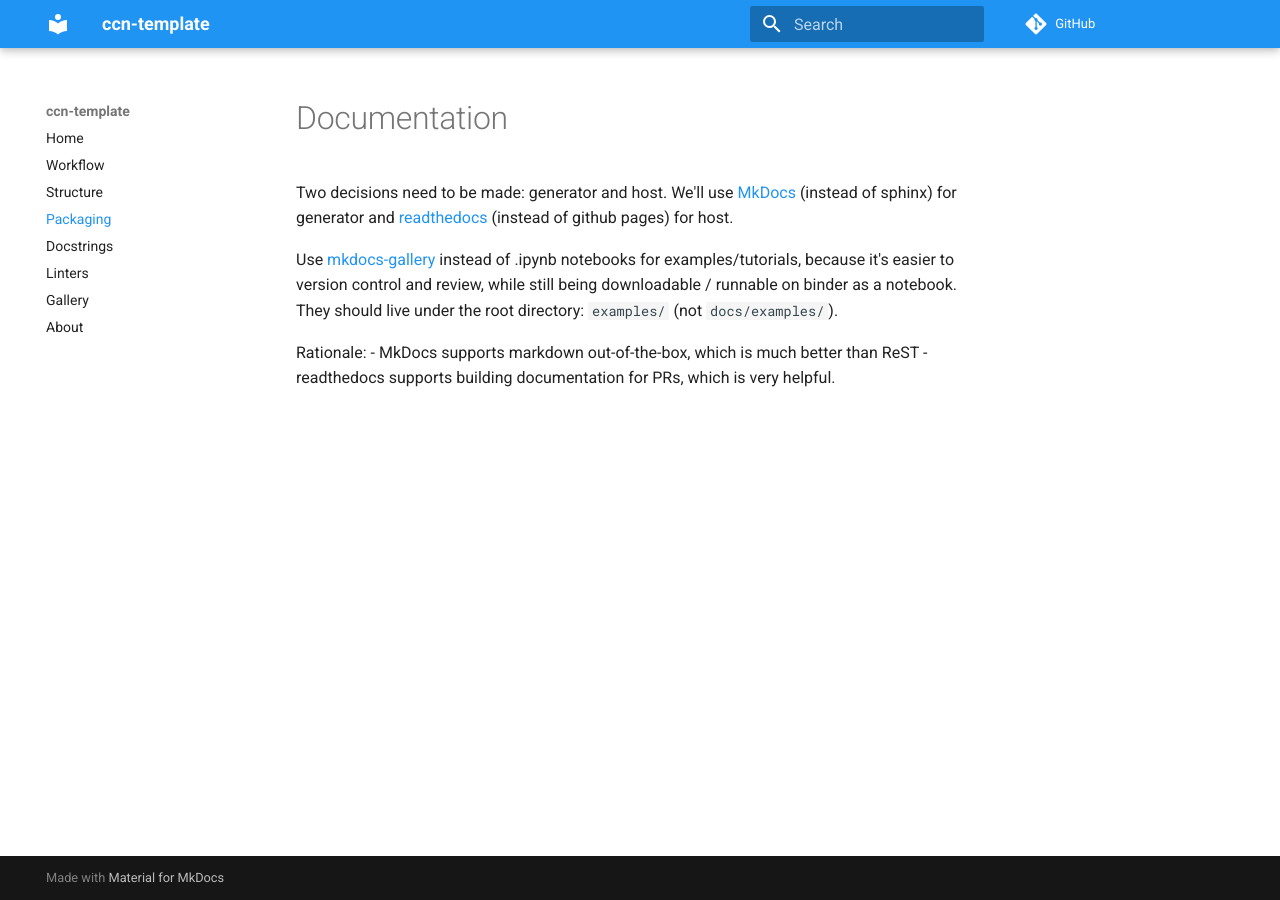
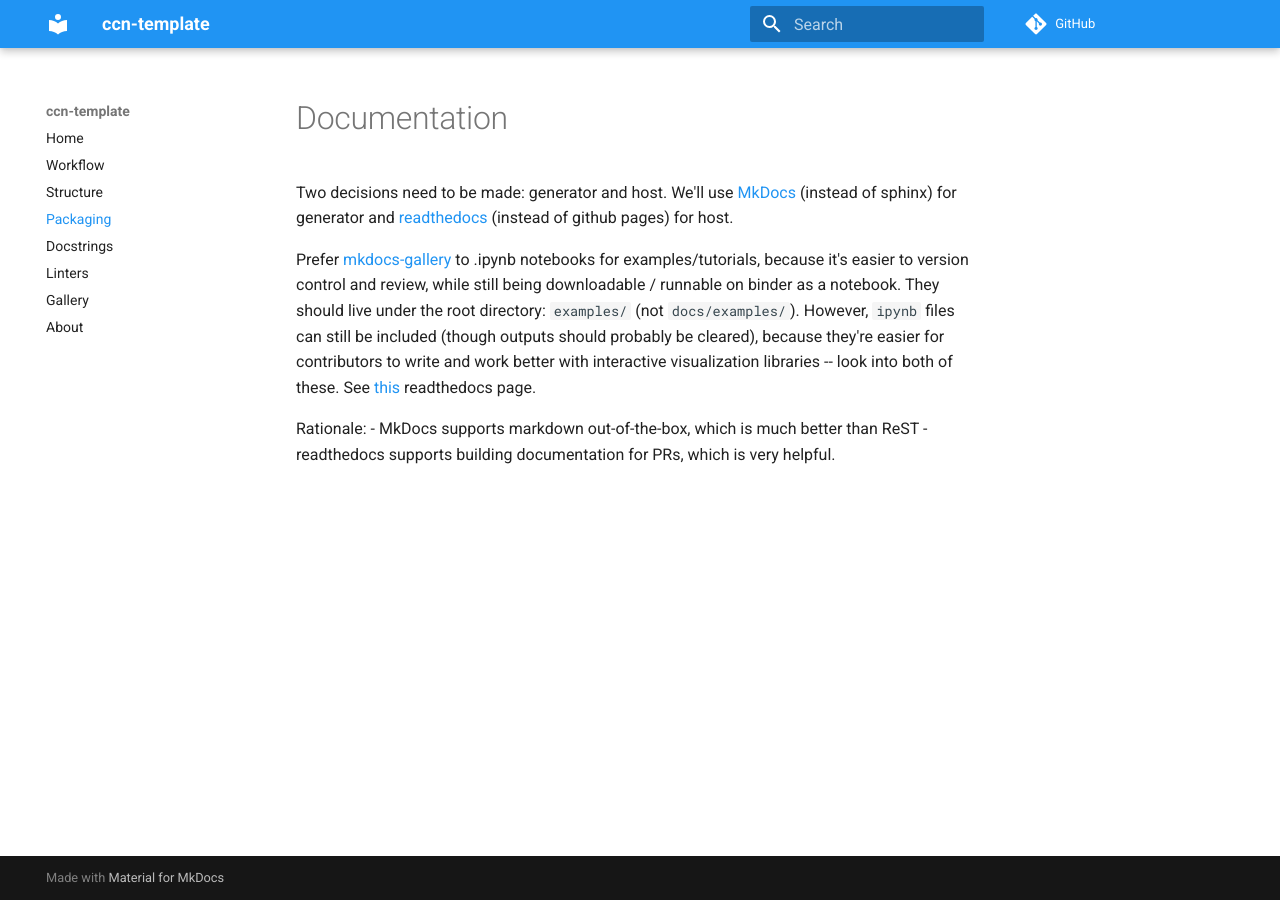
Before and after one commit to flatironinstitute/ccn-template, an MkDocs documentation site: the page built from docs/notes/03-documentation.md, in a window 1280 px wide. Built offline with MkDocs 1.6.1 and Material for MkDocs 9.7.7, drawn with Linux system fonts in a browser that asks for light colours; comment, search, counter and statistics services are not loaded.

Commit message:
Update 03-documentation.md

```diff
--- a/docs/notes/03-documentation.md
+++ b/docs/notes/03-documentation.md
@@ -2,7 +2,7 @@
 
 Two decisions need to be made: generator and host. We'll use [MkDocs](https://www.mkdocs.org/) (instead of sphinx) for generator and [readthedocs](https://readthedocs.org/) (instead of github pages) for host.
 
-Use [mkdocs-gallery](https://smarie.github.io/mkdocs-gallery/generated/tutorials/plot_parse/#download_links) instead of .ipynb notebooks for examples/tutorials, because it's easier to version control and review, while still being downloadable / runnable on binder as a notebook. They should live under the root directory: `examples/` (not `docs/examples/`).
+Prefer [mkdocs-gallery](https://smarie.github.io/mkdocs-gallery/generated/tutorials/plot_parse/#download_links) to .ipynb notebooks for examples/tutorials, because it's easier to version control and review, while still being downloadable / runnable on binder as a notebook. They should live under the root directory: `examples/` (not `docs/examples/`). However, `ipynb` files can still be included (though outputs should probably be cleared), because they're easier for contributors to write and work better with interactive visualization libraries -- look into both of these. See [this](https://docs.readthedocs.io/en/stable/guides/jupyter.html) readthedocs page.
 
 Rationale:
 - MkDocs supports markdown out-of-the-box, which is much better than ReST
```
